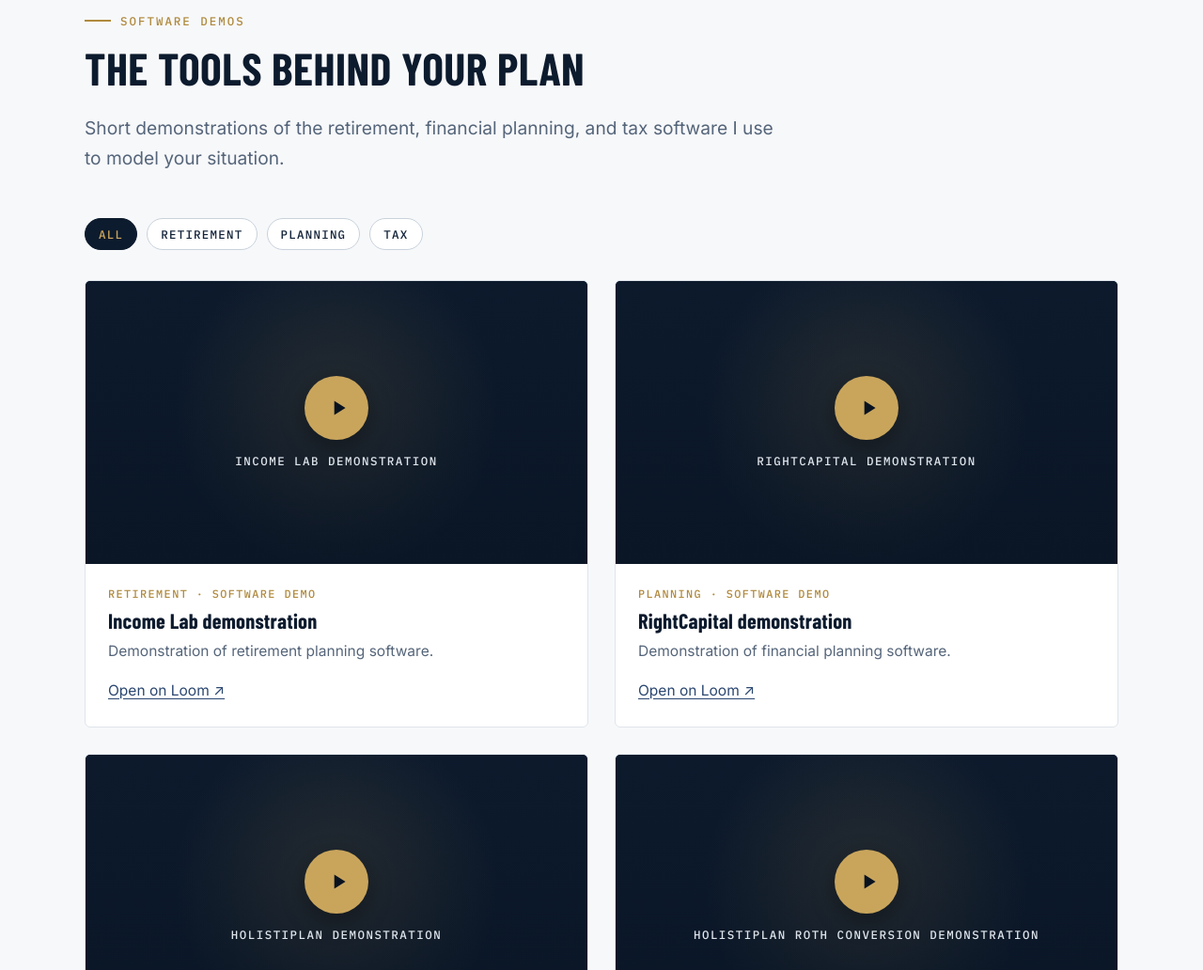
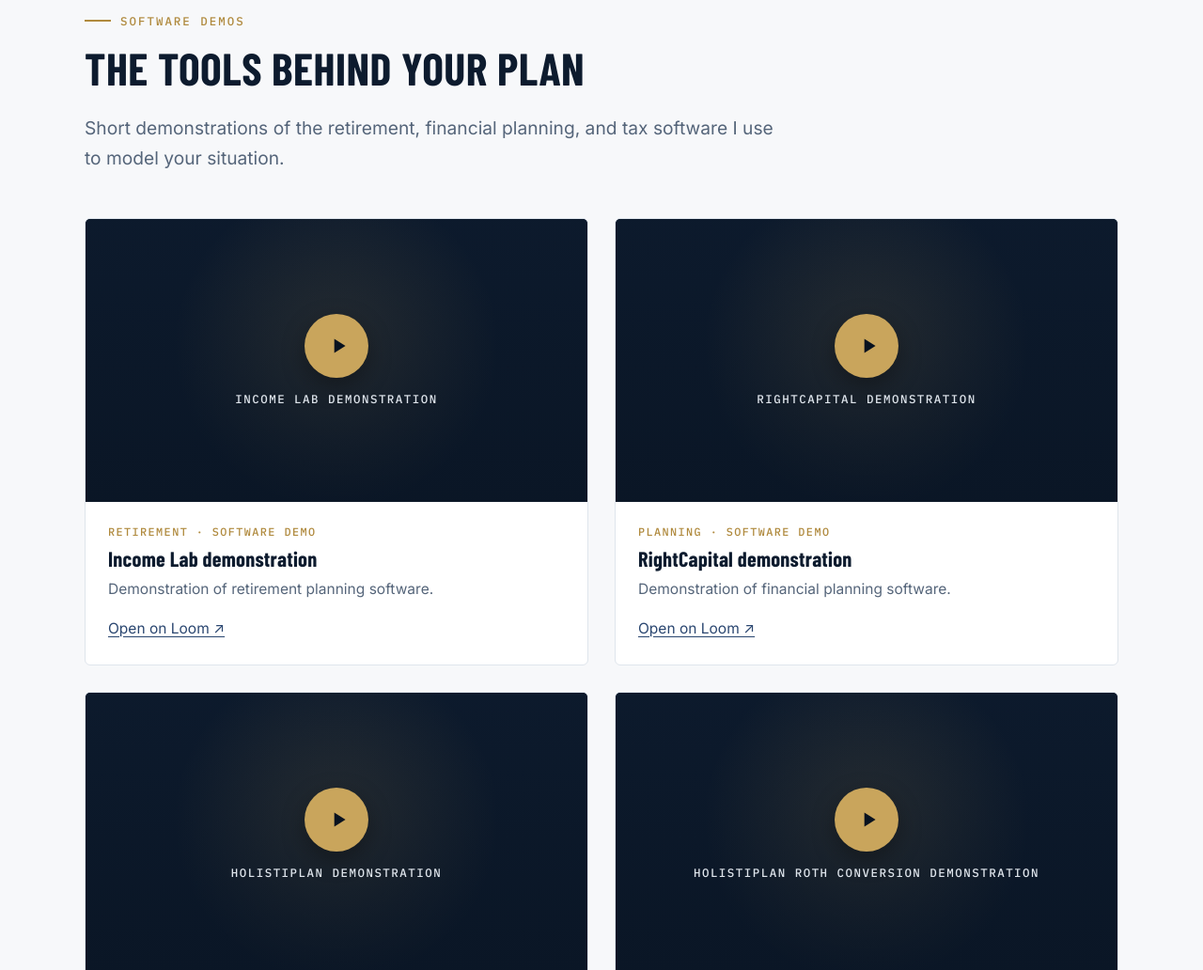
Before and after one commit to vectorcheckfp/vectorcheckfp, a plain HTML site: page resources.html in a window 1280 px wide. Shown: the part 698-1730 px from the top of the page at 94% size. Drawn offline with nearby package versions, Linux system fonts and the light colour scheme.

Commit message:
Resources page: remove video filter buttons
Co-Authored-By: Claude Opus 5.5 <noreply@anthropic.com>
Claude-Session: https://claude.ai/code/session_01PDKBtNWSLuc8Ur8vHRmYhG

```diff
--- a/resources.html
+++ b/resources.html
@@ -64,12 +64,6 @@
       <p class="lede">Short demonstrations of the retirement, financial planning, and tax software I use to model your situation.</p>
     </div>
 
-    <div class="filter-bar" data-filter-bar="#video-grid" role="group" aria-label="Filter videos by topic">
-      <button class="chip" type="button" data-topic="all" aria-pressed="true">All</button>
-      <button class="chip" type="button" data-topic="retirement" aria-pressed="false">Retirement</button>
-      <button class="chip" type="button" data-topic="planning" aria-pressed="false">Planning</button>
-      <button class="chip" type="button" data-topic="tax" aria-pressed="false">Tax</button>
-    </div>
 
     <!--
       HOW TO ADD A VIDEO
@@ -78,7 +72,6 @@
                              e.g. loom.com/share/fa248dac...  ->  fa248dac...
           or data-youtube="..." for YouTube: the part after "v=" in the link
         - data-title, the meta line, <h3> title and <p> description
-        - data-topics: any of  retirement planning tax  (add a matching filter button above to create a new topic)  (space-separated)
     -->
     <div class="grid-2" id="video-grid">
       <article class="video-card" data-topics="retirement">
```
Also changed, not shown: 1 other file.
